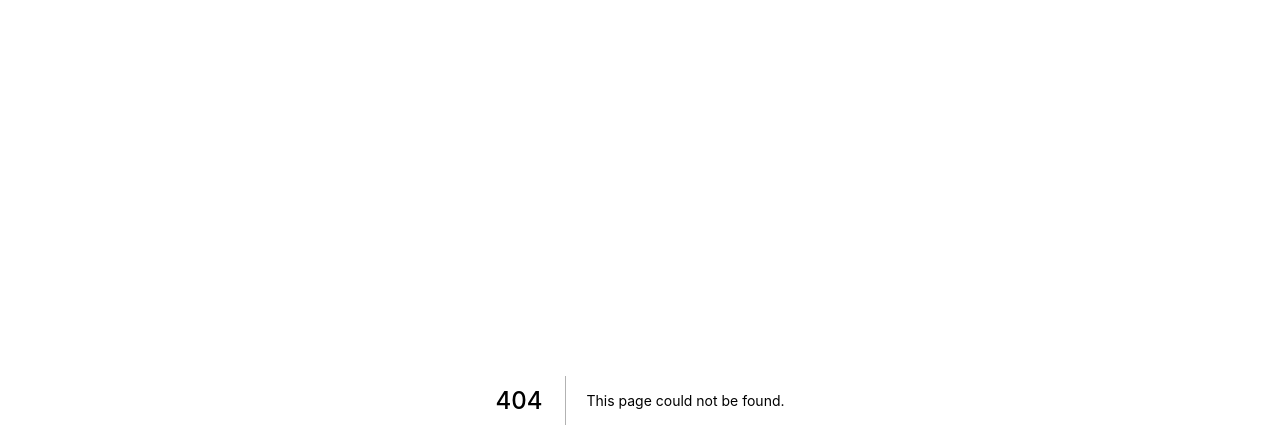
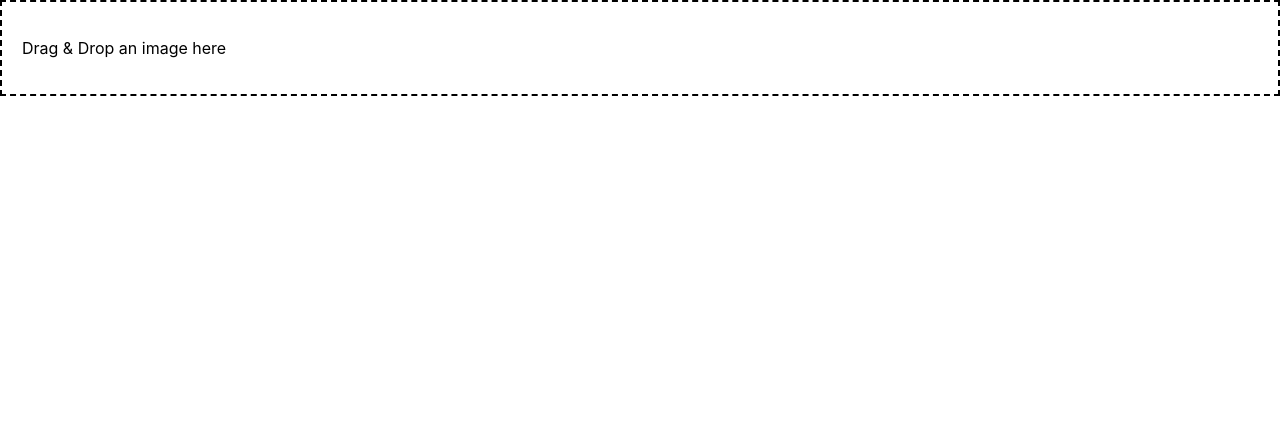
Before and after one commit to hackathon-2023-summer/frontend, a Next.js app in the folder frontapp/: page /Upload in a window 1280 px wide. Before the commit this address had no page. Shown: the top 448 px of the page. Built offline with nearby package versions, Linux system fonts and the light colour scheme.

Commit message:
1st success to use s3

```diff
--- /dev/null
+++ b/frontapp/pages/Upload.tsx
@@ -0,0 +1,44 @@
+import { NextPage } from "next";
+import { useState } from "react";
+
+const Upload: NextPage = () => {
+  const [image, setImage] = useState<string | null>(null);
+  const handleDrop = async (e: React.DragEvent<HTMLDivElement>) => {
+    e.preventDefault();
+    const file = e.dataTransfer.files[0];
+    const mimeType = file.type;
+    if (file && file.type.startsWith("image")) {
+      // MIMEタイプをクエリパラメータとして追加
+      const response = await fetch(`${process.env.NEXT_PUBLIC_API_BASE_URL}/fast/get_presigned_url?file_name=${file.name}&content_type=${mimeType}`);
+      const { presigned_upload_url, download_url } = await response.json();
+      const result = await fetch(presigned_upload_url, {
+        method: "PUT",
+        body: file,
+        headers: {
+          "Content-Type": mimeType,
+        },
+      });
+
+      if (result.ok) {
+        console.log("Successfully uploaded to S3.");
+        setImage(download_url); // ここでダウンロードURLをセット
+      } else {
+        console.error("Failed to upload to S3.");
+      }
+    } else {
+      console.error("Invalid file type. Please upload an image.");
+    }
+  };
+  const handleDragOver = async (e: React.DragEvent<HTMLDivElement>) => {
+    e.preventDefault();
+  };
+
+  return (
+    <div onDrop={handleDrop} onDragOver={handleDragOver} style={{ border: "2px dashed black", padding: "20px" }}>
+      <p>Drag & Drop an image here</p>
+      {image && <img src={image} alt="Uploaded Preview" />}
+    </div>
+  );
+};
+
+export default Upload;
```
